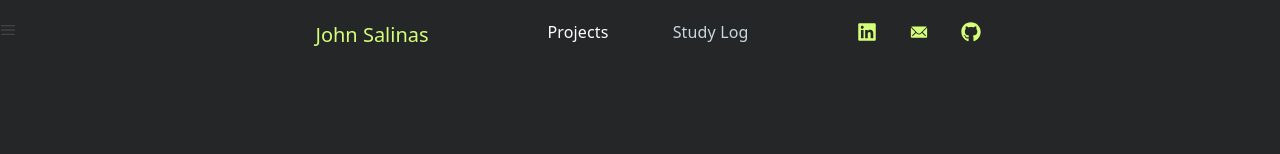
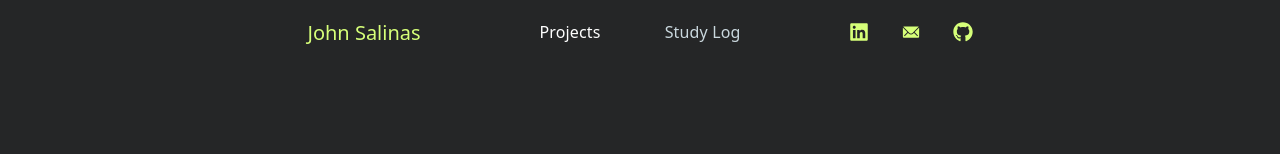
Before and after one commit to JohnSalinas123/Portofolio_JohnS, a React (Vite) app in the folder frontend/: page /projects in a window 1280 px wide. Shown: the top 154 px of the page. Built offline with nearby package versions, Linux system fonts and the light colour scheme.

Commit message:
added evenlistener for scrolling for nav visibility, and spacer for nav layout

```diff
--- a/frontend/src/components/Navbar.jsx
+++ b/frontend/src/components/Navbar.jsx
@@ -8,26 +8,27 @@ import "./Navbar.css";
 export const Navbar = () => {
 	const [menuVisible, setMenuVisible] = useState(false);
 
+	window.addEventListener("scroll", function () {
+		const nav = document.querySelector("nav");
+		if (window.scrollY > 20) {
+			// Adjust the scroll value as needed
+			nav.classList.add("scrolled");
+		} else {
+			nav.classList.remove("scrolled");
+		}
+	});
+
 	return (
 		<nav>
-			<div
-				className="menu"
-				onClick={() => {
-					setMenuVisible(!menuVisible);
-				}}
-			>
-				<RxHamburgerMenu />
+			<div className="nav-edge-container logo-container">
+				<h1 className="logo-box">
+					<Link to="/" className="inter-700 logo-link">
+						John Salinas
+					</Link>
+				</h1>
 			</div>
-			<div className="nav-edge-container logo-container">
-				<div className="logo-box">
-					<h1>
-						<Link to="/" className="inter-700 logo-link">
-							John Salinas
-						</Link>
-					</h1>
-				</div>
-			</div>
-			<div className="nav-container inter-500">
+
+			<div className="nav-container">
 				<ul className={menuVisible ? "open" : ""}>
 					<li>
 						<NavLink to="/projects" className="nav-element">
@@ -65,6 +66,16 @@ export const Navbar = () => {
 					</li>
 				</ul>
 			</div>
+			<div className="nav-mobile-spacer">
+
+			</div>
+			<div className={`nav-menu ${menuVisible ? "active" : ""}`}>
+				<RxHamburgerMenu
+					onClick={() => {
+						setMenuVisible(!menuVisible);
+					}}
+				/>
+			</div>
 			<div className="nav-edge-container social-container">
 				<a
 					href="https://www.linkedin.com/in/johnsalinas123/"
```
